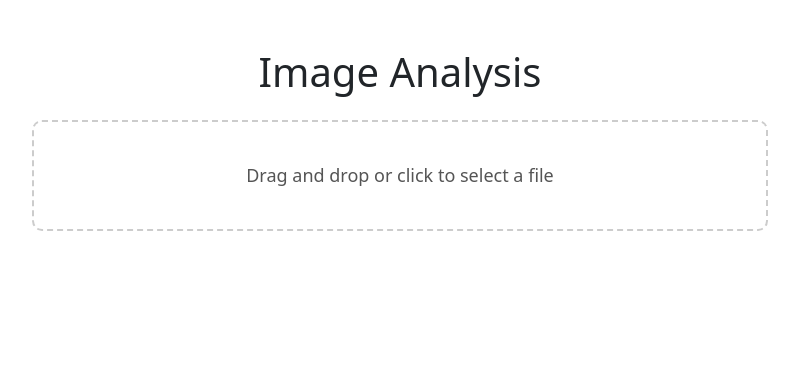
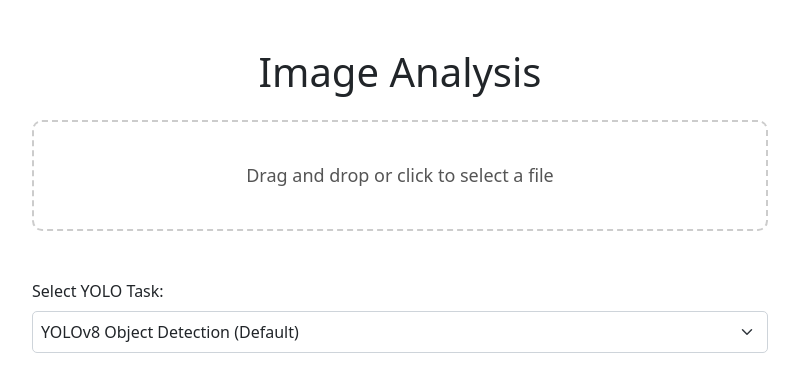
Before and after one commit to KOTAHARSHA25/YOLOv8-Image-and-Video-Processing-Application, a Flask app: page /local in a window 1280 px wide. Shown: the top 392 px of the page, without its empty margins (240-1039 px from the left). Run offline with Flask 2, Linux system fonts and the light colour scheme; some libraries are stand-ins or nearby versions.

Commit message:
Remove heavy models and use auto-download; Add model selector UI UI

```diff
--- a/app.py
+++ b/app.py
@@ -16,9 +16,20 @@ ROOT = Path(os.path.relpath(ROOT, Path.cwd()))
 
 app = Flask(__name__)
 
-def predict(opt):
+# Pre-load all available models into memory so it's super fast when users switch
+models = {
+    'Detection': YOLO('yolov8s.pt'),
+    'Segmentation': YOLO('yolov8s-seg.pt'),
+    'Pose Estimation': YOLO('yolov8s-pose.pt'),
+}
+# Note: yolov8s-cls.pt (Classification) returns a different result structure
+# which doesn't support the same streaming plot() out-of-the-box in this specific loop,
+# so we stick to the 3 main visual models.
 
-    results = model(**vars(opt), stream=True)
+def predict(opt, model_type="Detection"):
+
+    current_model = models.get(model_type, models['Detection'])
+    results = current_model(**vars(opt), stream=True)
 
     for result in results:
         if opt.save_txt:
@@ -51,9 +62,11 @@ def cams():
 
 @app.route('/predict', methods=['GET', 'POST'])
 def video_feed():
+    model_type = "Detection" # Default
     if request.method == 'POST':
         uploaded_file = request.files.get('myfile')
         save_txt = request.form.get('save_txt', 'F')
+        model_type = request.form.get('model_type', 'Detection') # Retrieve selected model
 
         if uploaded_file:
             source = Path(__file__).parent / raw_data / uploaded_file.filename
@@ -66,8 +79,9 @@ def video_feed():
 
     elif request.method == 'GET':
         opt.source, opt.save_txt = update_options(request)
+        model_type = request.args.get('model_type', 'Detection')
 
-    return Response(predict(opt), mimetype='multipart/x-mixed-replace; boundary=frame')
+    return Response(predict(opt, model_type), mimetype='multipart/x-mixed-replace; boundary=frame')
 
 if __name__ == '__main__':
     parser = argparse.ArgumentParser()
@@ -108,5 +122,5 @@ if __name__ == '__main__':
     raw_data = Path(opt.raw_data)
     raw_data.mkdir(parents=True, exist_ok=True)
     delattr(opt, 'raw_data')
-    model = YOLO(str(opt.model))
+    # model = YOLO(str(opt.model)) # Moved to global dictionary cache
     app.run(host='0.0.0.0', port=port, debug=False)
--- a/templates/local.html
+++ b/templates/local.html
@@ -84,8 +84,18 @@
           <div id="preview" class="preview-container">
             <img id="preview-img" src="" alt="Preview">
           </div>
+
+          <div class="mb-3">
+            <label for="modelSelect" class="form-label font-weight-bold mt-2">Select YOLO Task:</label>
+            <select class="form-select" id="modelSelect" name="model_type" style="width: 100%; padding: 8px; border-radius: 5px;">
+              <option value="Detection">YOLOv8 Object Detection (Default)</option>
+              <option value="Segmentation">YOLOv8 Instance Segmentation</option>
+              <option value="Pose Estimation">YOLOv8 Human Pose Estimation</option>
+            </select>
+          </div>
+
           <div class="btn-container">
-            <input type="submit" id="upload-btn" value="Upload File" class="btn btn-primary" style="display: none;">
+            <input type="submit" id="upload-btn" value="Process File" class="btn btn-primary btn-lg mt-2" style="display: none;">
           </div>
         </form>
       </div>
```
Also changed, not shown: 1 other file.
